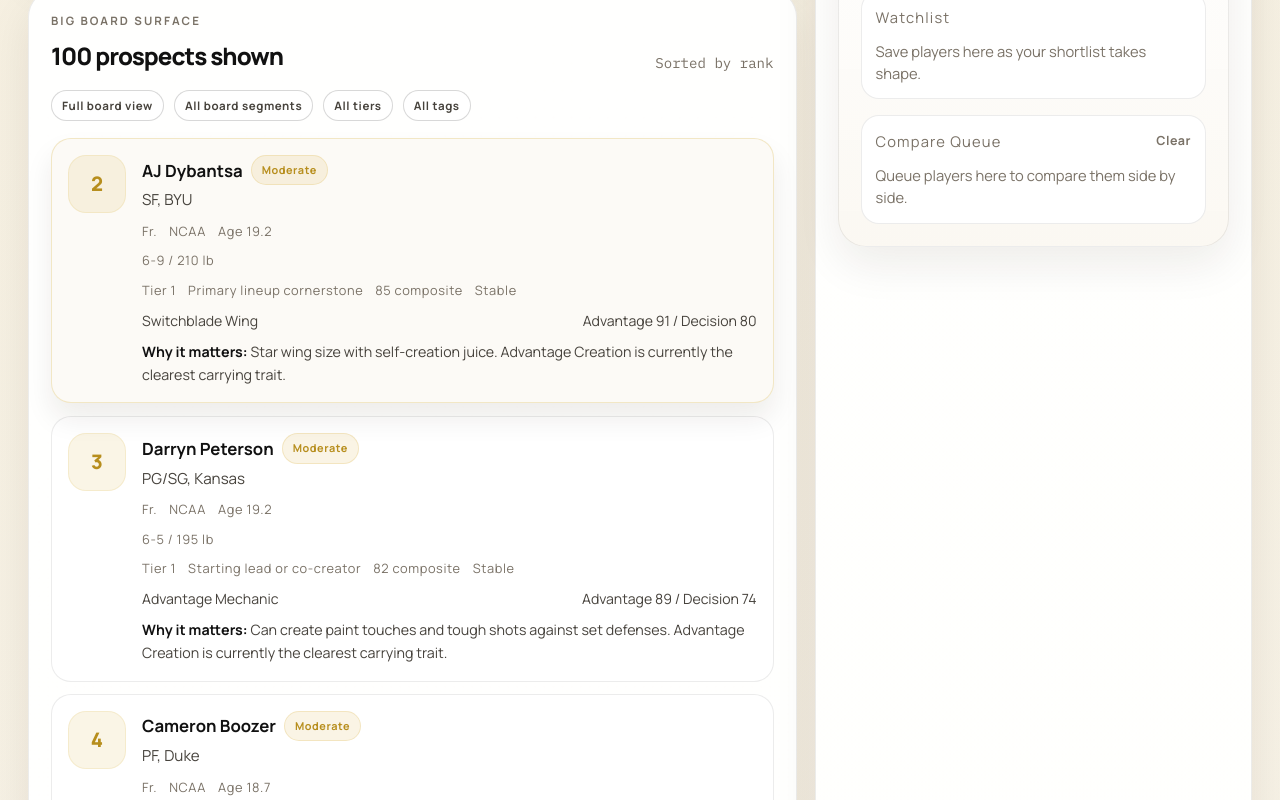
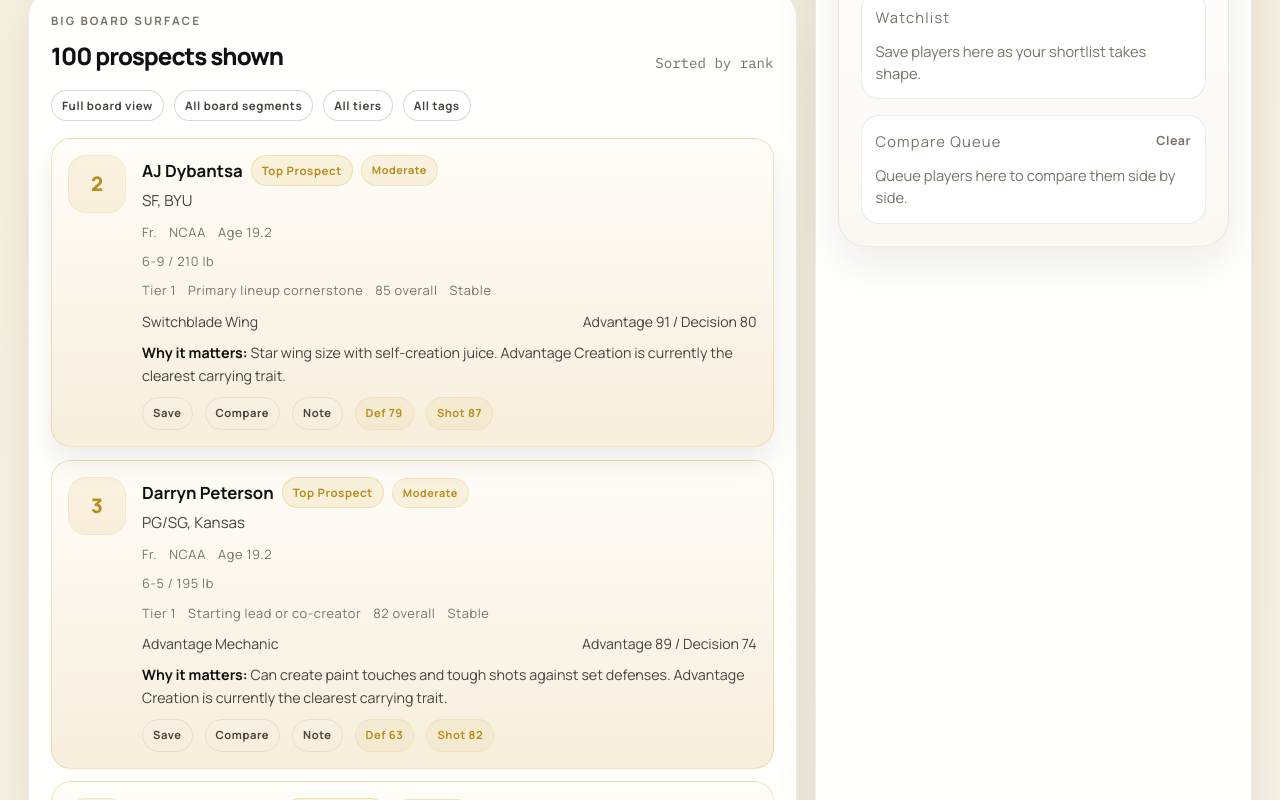
Before and after one commit to commandersbot-design/nba-draft-hq, a React (Vite) app: page / in a window 1280 px wide. Shown: the part 2460-3260 px from the top of the page. Built offline with nearby package versions, Linux system fonts and the light colour scheme.

Commit message:
Fix top board shortcut and improve board cards

```diff
--- a/src/App.jsx
+++ b/src/App.jsx
@@ -391,7 +391,7 @@ function App() {
 
     switch (mode) {
       case 'top':
-        setBucket('Lottery');
+        setTierFilter('Tier 1');
         setSortBy('rank');
         setViewMode('peek');
         break;
@@ -778,6 +778,7 @@ function App() {
                     isWatched={watchlist.includes(prospect.id)}
                     cardSettings={cardSettings}
                     onSelect={setActiveId}
+                    onToggleWatchlist={toggleWatchlist}
                     onToggleCompare={toggleCompare}
                     onQuickNote={createNote}
                   />
@@ -843,9 +844,9 @@ function App() {
             prospect={activeProspect}
             notes={activeProspectNotes}
             viewMode={viewMode}
-            isWatched={!!activeProspect && watchlist.includes(activeProspect.id)}
-            isCompared={!!activeProspect && compareIds.includes(activeProspect.id)}
-            onToggleWatchlist={toggleWatchlist}
+              isWatched={!!activeProspect && watchlist.includes(activeProspect.id)}
+              isCompared={!!activeProspect && compareIds.includes(activeProspect.id)}
+              onToggleWatchlist={toggleWatchlist}
             onToggleCompare={toggleCompare}
             onUpdateTier={updateTier}
             onToggleTag={toggleTag}
--- a/src/components/MyBoardBuilder.jsx
+++ b/src/components/MyBoardBuilder.jsx
@@ -9,6 +9,7 @@ export function MyBoardBuilder({
   watchlist,
   activeId,
   onSelect,
+  onToggleWatchlist,
   onToggleCompare,
   onQuickNote,
   onSetBoardView,
@@ -135,6 +136,7 @@ export function MyBoardBuilder({
               isWatched={watchlist.includes(prospect.id)}
               cardSettings={cardSettings}
               onSelect={onSelect}
+              onToggleWatchlist={onToggleWatchlist}
               onToggleCompare={onToggleCompare}
               onQuickNote={onQuickNote}
             />
--- a/src/components/ProspectRankCard.jsx
+++ b/src/components/ProspectRankCard.jsx
@@ -5,22 +5,27 @@ export function ProspectRankCard({
   isWatched,
   cardSettings,
   onSelect,
+  onToggleWatchlist,
   onToggleCompare,
   onQuickNote,
 }) {
   const topTrait = prospect.traitScores?.[0];
   const whyItMatters = prospect.summary?.strengths?.[0] || prospect.summary?.synopsis;
+  const shootingScore = prospect.traitScores.find((trait) => trait.name === 'Shooting Gravity')?.score;
+  const isFeatured = prospect.rank <= 5;
+  const isPriority = prospect.rank <= 14;
 
   return (
     <button
       type="button"
-      className={`rank-card${isActive ? ' is-active' : ''}`}
+      className={`rank-card${isActive ? ' is-active' : ''}${isFeatured ? ' is-featured' : ''}${isPriority ? ' is-priority' : ''}`}
       onClick={() => onSelect(prospect.id)}
     >
       <div className="rank-number">{prospect.rank}</div>
       <div className="rank-content">
         <div className="rank-topline">
           <strong>{prospect.name}</strong>
+          {isFeatured && <span className="row-badge row-badge-featured">Top Prospect</span>}
           {isWatched && <span className="row-badge">Watchlist</span>}
           <span className={`risk-pill risk-${prospect.riskLevel.toLowerCase().replace(/[^a-z]+/g, '-')}`}>{prospect.riskLevel}</span>
         </div>
@@ -44,7 +49,7 @@ export function ProspectRankCard({
           <div className="rank-meta-line">
             {cardSettings.tier && <span>{prospect.tier}</span>}
             {cardSettings.roleProjection && <span>{prospect.roleProjection}</span>}
-            <span>{prospect.overallComposite} composite</span>
+            <span>{prospect.overallComposite} overall</span>
             <span>{prospect.projection.stockBand}</span>
           </div>
         )}
@@ -65,8 +70,18 @@ export function ProspectRankCard({
           </p>
         )}
 
-        {(viewMode === 'peruse' || viewMode === 'deep-dive') && (
+        {viewMode !== 'skim' && (
           <div className="rank-actions">
+            <button
+              type="button"
+              className={`inline-action${isWatched ? ' is-active' : ''}`}
+              onClick={(event) => {
+                event.stopPropagation();
+                onToggleWatchlist(prospect.id);
+              }}
+            >
+              {isWatched ? 'Saved' : 'Save'}
+            </button>
             <button type="button" className="inline-action" onClick={(event) => { event.stopPropagation(); onToggleCompare(prospect.id); }}>
               Compare
             </button>
@@ -74,7 +89,7 @@ export function ProspectRankCard({
               Note
             </button>
             {cardSettings.defensiveSummary && <span className="rank-chip">Def {prospect.defenseScore}</span>}
-            {cardSettings.shootingSummary && <span className="rank-chip">Shoot {prospect.traitScores.find((trait) => trait.name === 'Shooting Gravity')?.score}</span>}
+            {cardSettings.shootingSummary && <span className="rank-chip">Shot {shootingScore}</span>}
           </div>
         )}
 
--- a/src/index.css
+++ b/src/index.css
@@ -564,6 +564,15 @@ button {
   transform: translateY(-1px);
 }
 
+.rank-card.is-priority {
+  border-color: rgba(212, 175, 55, 0.18);
+}
+
+.rank-card.is-featured {
+  background: linear-gradient(180deg, #fffdf9, #f7eedc);
+  border-color: rgba(212, 175, 55, 0.3);
+}
+
 .rank-number {
   display: inline-flex;
   align-items: center;
@@ -576,6 +585,12 @@ button {
   color: var(--accent);
   font-size: 1.25rem;
   font-weight: 800;
+}
+
+.row-badge-featured {
+  color: var(--accent);
+  background: rgba(212, 175, 55, 0.14);
+  border-color: rgba(212, 175, 55, 0.28);
 }
 
 .rank-topline,
@@ -1278,6 +1293,12 @@ button {
   color: var(--text-soft);
 }
 
+.inline-action.is-active {
+  border-color: rgba(212, 175, 55, 0.28);
+  background: rgba(212, 175, 55, 0.12);
+  color: var(--accent);
+}
+
 .rank-chip {
   border: 1px solid rgba(216, 178, 71, 0.18);
   background: rgba(216, 178, 71, 0.08);
```
